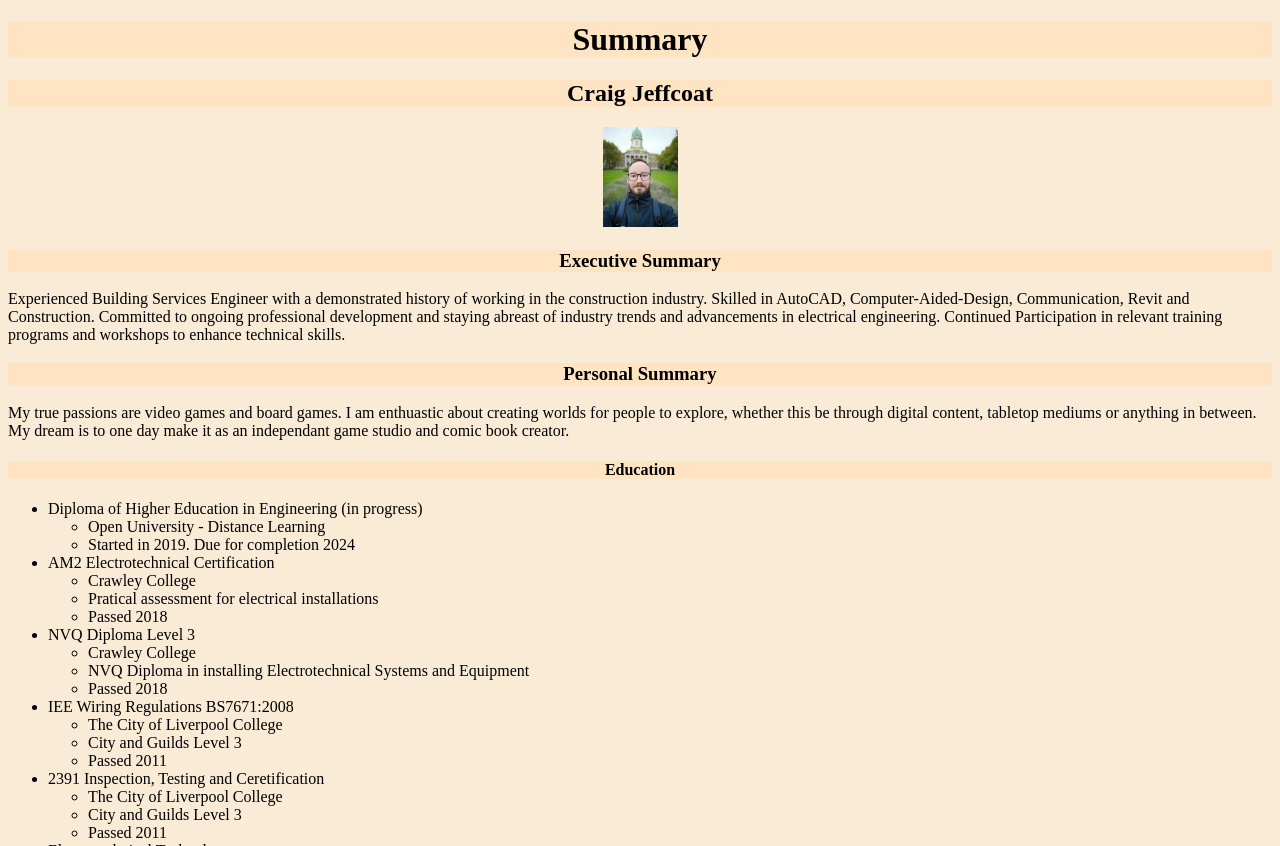
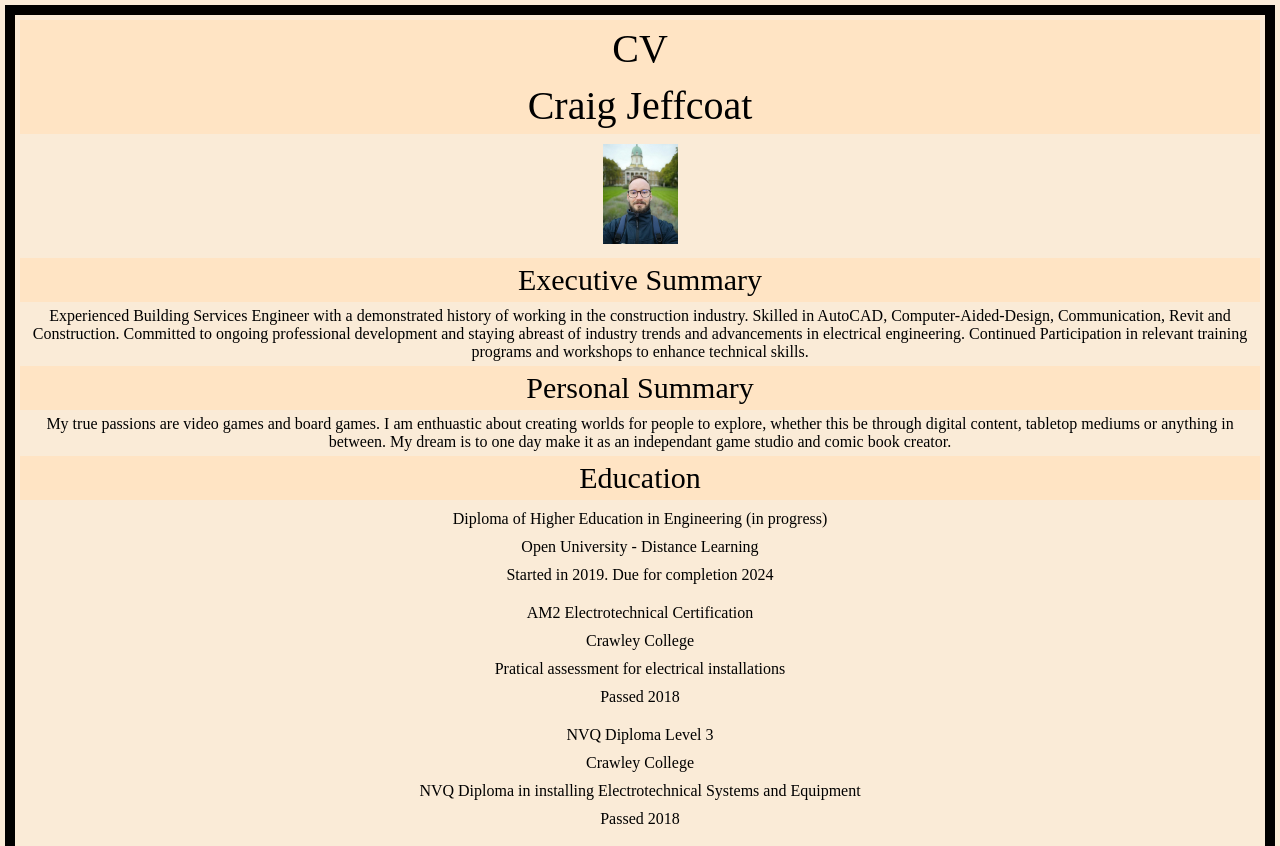
Before and after one commit to craigcratergames/html-CV, a plain HTML site: page index.html in a window 1280 px wide. Shown: the top 846 px of the page. Drawn offline with Linux system fonts and the light colour scheme.

Commit message:
Add files via upload

```diff
--- a/index.html
+++ b/index.html
@@ -7,7 +7,7 @@
     <link rel="stylesheet" href="./style.css"/>
 </head>
 <body>
-   <h1>Summary</h1>
+   <h1>CV</h1>
    <h2>Craig Jeffcoat</h2>
    <div class="container">
     <img src="./Assets/me_IWM.jpg" alt="Image of my mug!"/>
@@ -84,7 +84,6 @@
         </ul>
     </li>
     </ul>
-   <hr>
    <h4>Work Experience</h4>
    <ol>
     <li>INTERMEDIATE BUILDING SERVICES ENGINEER • RIDGE AND PARTNERS LLP  2023 - PRESENT</li>
@@ -106,7 +105,6 @@
         As a Junior Electrical Engineer, I bring a dedication to excellence, a collaborative approach to teamwork, and a commitment to contributing effectively to the successful completion of electrical projects within the education and commercial sector.
     </p>
    </ol>
-   <hr>
    <h4>Work Related Skills</h4>
    <ul>
     <li>Revit</li>
@@ -129,7 +127,6 @@
     <li>Commercial knowledge</li>
     <li>Continious Learning and Development</li>
    </ul>
-   <hr>
    <h4>Awards and Certification</h4>
 <ul>
     <li>AM2 Assessment</li>
@@ -140,7 +137,6 @@
     <li>Level 3 Certificate in Electrotechnical Technology</li>
     <li>Level 3 Certificate in Inspection, Testing and Certification of Electrical Installations</li>
 </ul>
-   <hr>
    <h4>Links</h4>
    <a href="./Public/hobbies.html">Hobbies</a><br>
    <a href="./Public/contact info.html">Contact</a>
--- a/style.css
+++ b/style.css
@@ -1,15 +1,19 @@
 body {
     background-color: antiquewhite;
+    border: solid black;
+    border-width: 10px 10px;
 }
 
 h1 {
-    text-align: center;
+    font-size: 40px;
+    font-weight: 100;
     color: black;
     background-color: bisque;
 }
 
 h2 {
-    text-align: center;
+    font-size: 40px;
+    font-weight: 100;
     color:  black;
     background-color: bisque;
 }
@@ -24,13 +28,15 @@ img {
 }
 
 h3 {
-    text-align: center;
+    font-size: 30px;
+    font-weight: 100;
     color: black;
     background-color: bisque;
 }
 
 h4 {
-    text-align: center;
+    font-size: 30px;
+    font-weight: 100;
     color: black;
     background-color: bisque;
 }
@@ -40,5 +46,13 @@ h4 {
   }
 
   * {
-    font-family: 'Times New Roman', Times, serif
+    font-family: 'Times New Roman', Times, serif;
+    text-align: center;
+    margin: 0;
+    padding: 5px;
   }
+
+  ul {
+    text-decoration: none;
+    list-style-type: none;
+  }
```
